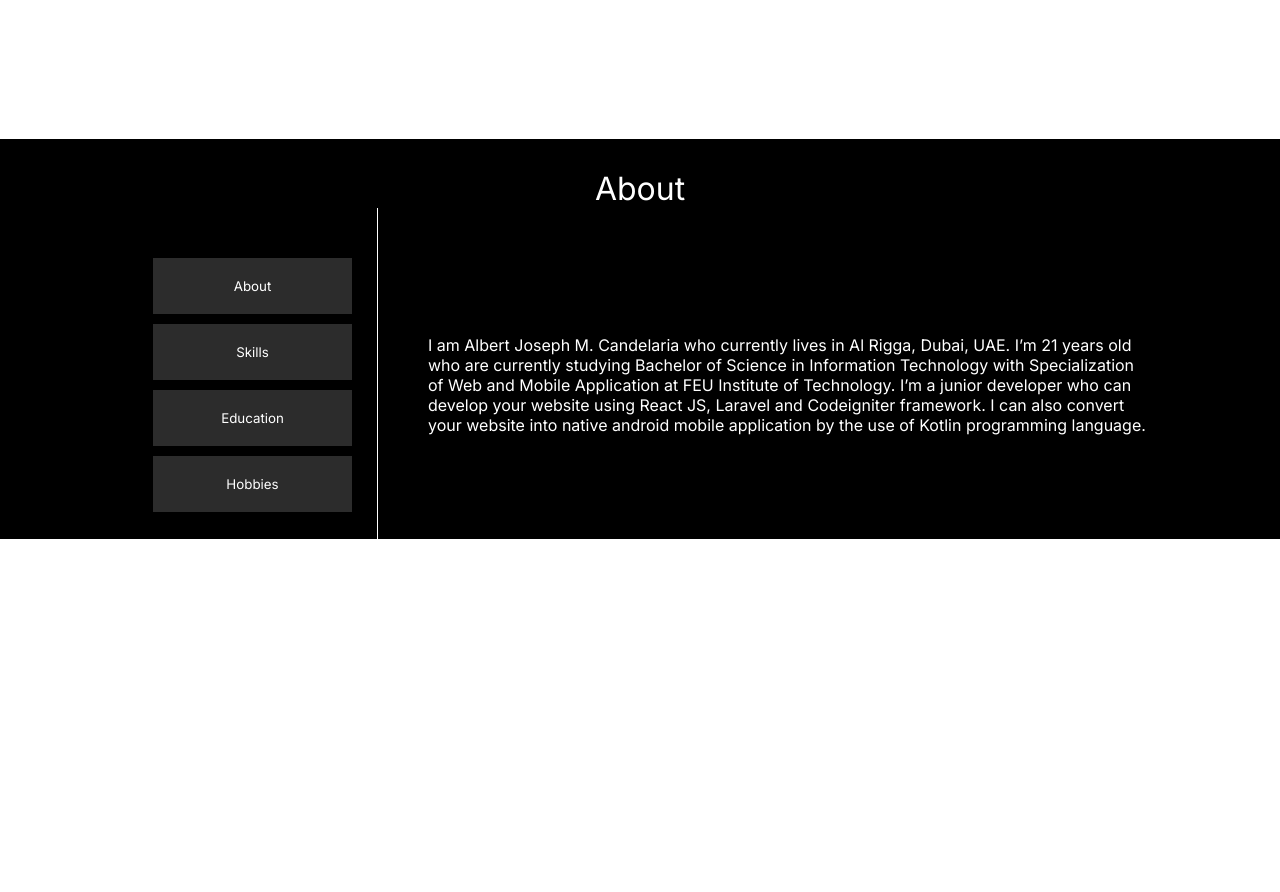
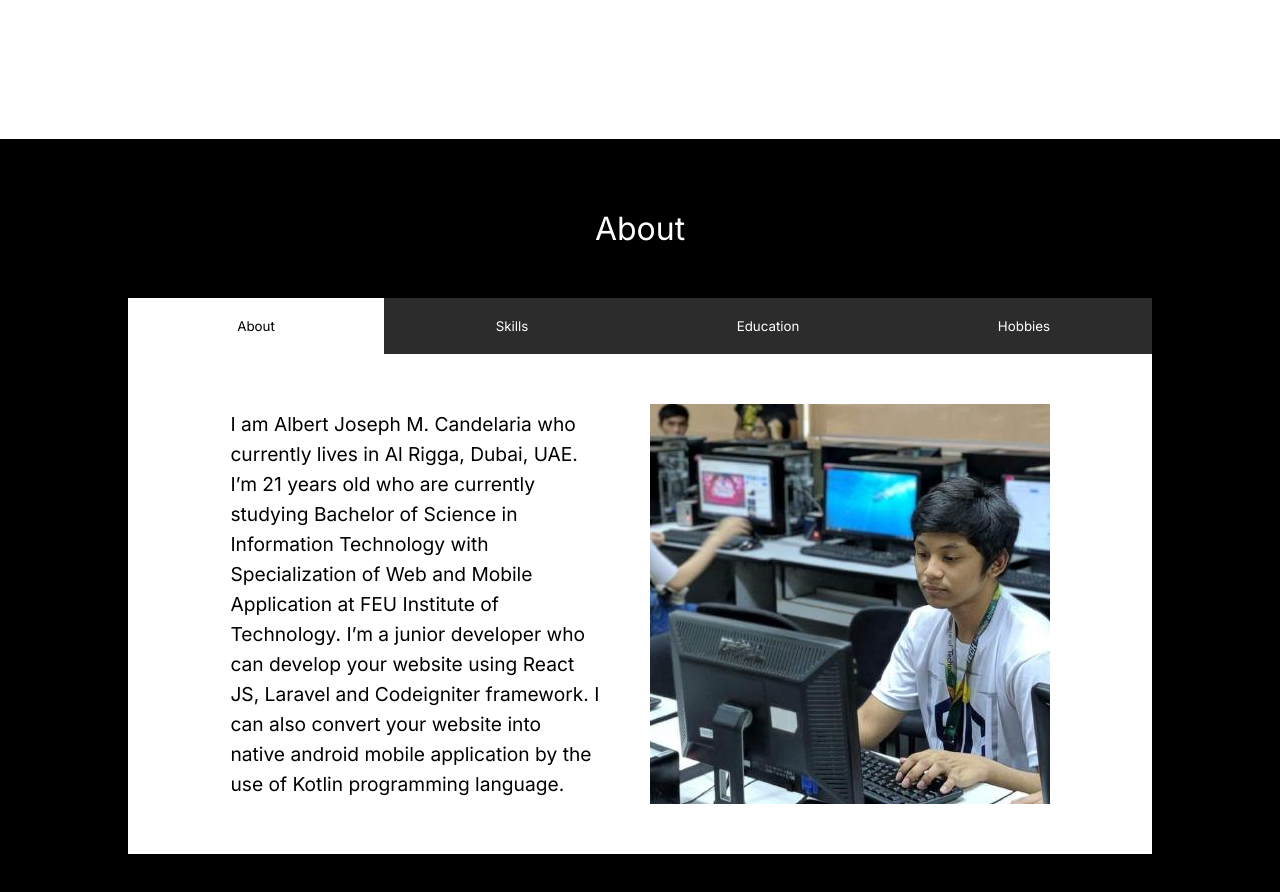
Before and after one commit to ajcandelariaa/reactjs-my-portfolio, a React (Create React App) app: page / in a window 1280 px wide. Shown: the part 680-1572 px from the top of the page. Before the commit the page ends 1272 px from the top, so only its background shows below. Built offline with nearby package versions, Linux system fonts and the light colour scheme.

Commit message:
About Info Applied

```diff
--- a/src/components/about/About.js
+++ b/src/components/about/About.js
@@ -1,16 +1,29 @@
-import React from "react";
+import React, { useState } from "react";
 import AboutButtons from "./about-components/about-buttons/AboutButtons";
+import AboutEducation from "./about-components/about-education/AboutEducation";
+import AboutHobbies from "./about-components/about-hobbies/AboutHobbies";
 import AboutInfo from "./about-components/about-info/AboutInfo";
+import AboutSkills from "./about-components/about-skills/AboutSkills";
 import style from "./About.module.css";
 
 function About() {
+  const [active, setActive] = useState("About");
+
   return (
     <div className={`${style.container} about`}>
       <div className={style.wrapper}>
         <p className={style.heading}>About</p>
-        <div className={style.about_grid}>
-          <AboutButtons />
-          <AboutInfo />
+        <AboutButtons active={active} setActive={setActive} />
+        <div className={style.info_container}>
+          {active === "About" ? (
+            <AboutInfo />
+          ) : active === "Skills" ? (
+            <AboutSkills />
+          ) : active === "Education" ? (
+            <AboutEducation />
+          ) : (
+            <AboutHobbies />
+          )}
         </div>
       </div>
     </div>
--- a/src/components/about/About.module.css
+++ b/src/components/about/About.module.css
@@ -1,19 +1,18 @@
 .container{
     background: #000;
-    height: 50vh;
 }
 .wrapper{
     width: 80%;
     margin: 0px auto;
     color: white;
-    padding: 30px 0px;
+    padding: 70px 0px;
 }
 .heading{
     font-size: 2rem;
     text-align: center;
 }
-.about_grid{
-    display: grid;
-    grid-template-columns: 250px auto;
-    align-items: center;
+.info_container{
+    background-color: white;
+    width: 100%;
+    height: 500px;
 }
--- a/src/components/about/about-components/about-buttons/AboutButtons.js
+++ b/src/components/about/about-components/about-buttons/AboutButtons.js
@@ -1,13 +1,13 @@
 import React from "react";
 import style from "./AboutButtons.module.css";
 
-function AboutButtons() {
+function AboutButtons({active, setActive}) {
   return (
     <div className={style.buttons}>
-      <button>About</button>
-      <button>Skills</button>
-      <button>Education</button>
-      <button>Hobbies</button>
+      <button className={active === "About" ? style.btn_active : style.btn } onClick={() => setActive("About")}>About</button>
+      <button className={active === "Skills" ? style.btn_active : style.btn } onClick={() => setActive("Skills")}>Skills</button>
+      <button className={active === "Education" ? style.btn_active : style.btn } onClick={() => setActive("Education")}>Education</button>
+      <button className={active === "Hobbies" ? style.btn_active : style.btn } onClick={() => setActive("Hobbies")}>Hobbies</button>
     </div>
   );
 }
--- a/src/components/about/about-components/about-buttons/AboutButtons.module.css
+++ b/src/components/about/about-components/about-buttons/AboutButtons.module.css
@@ -1,17 +1,27 @@
 .buttons{
-    padding: 50px 0px;
-    border-right: 1px solid white;
+    margin-top: 50px;
     display: flex;
-    flex-wrap: wrap;
     justify-content: center;
-    gap: 10px;
 }
-.buttons button{
+.buttons .btn{
+    background-color: #2C2C2C;
+    color: #fff;
     outline: none;
     border: none;
-    background-color: #2C2C2C;
-    color: #fff;
     cursor: pointer;
-    width: 80%;
+    width: 100%;
     padding: 20px 0px;
 }
+.buttons .btn:hover{
+    background-color: #4d4d4d;
+    color: #fff;
+}
+.buttons .btn_active{
+    background-color: #fff;
+    color: #000000;
+    outline: none;
+    border: none;
+    cursor: pointer;
+    width: 100%;
+    padding: 20px 0px;
+}
--- /dev/null
+++ b/src/components/about/about-components/about-education/AboutEducation.js
@@ -0,0 +1,9 @@
+import React from 'react'
+
+function AboutEducation() {
+  return (
+    <div>AboutEducation</div>
+  )
+}
+
+export default AboutEducation
--- /dev/null
+++ b/src/components/about/about-components/about-hobbies/AboutHobbies.js
@@ -0,0 +1,9 @@
+import React from 'react'
+
+function AboutHobbies() {
+  return (
+    <div>AboutHobbies</div>
+  )
+}
+
+export default AboutHobbies
--- a/src/components/about/about-components/about-info/AboutInfo.js
+++ b/src/components/about/about-components/about-info/AboutInfo.js
@@ -1,5 +1,6 @@
 import React from "react";
 import style from "./AboutInfo.module.css";
+import aj from "../../../../images/aj.jpg";
 
 function AboutInfo() {
   return (
@@ -13,6 +14,7 @@ function AboutInfo() {
         also convert your website into native android mobile application by the
         use of Kotlin programming language.
       </p>
+      <img src={aj} alt="aj" />
     </div>
   );
 }
--- a/src/components/about/about-components/about-info/AboutInfo.module.css
+++ b/src/components/about/about-components/about-info/AboutInfo.module.css
@@ -1,3 +1,21 @@
 .info{
-    padding-left: 50px;
+    width: 80%;
+    margin: 0 auto;
+    padding: 50px 0px;
+
+    display: grid;
+    grid-template-columns: 1fr 1fr;
+    align-items: center;
+    gap: 50px;
 }
+.info p{
+    width: 100%;
+    color: #000;
+    font-size: 1.2rem;
+    line-height: 30px;
+}
+.info img{
+    width: 400px;
+    height: 400px;
+    object-fit: cover;
+}
--- /dev/null
+++ b/src/components/about/about-components/about-skills/AboutSkills.js
@@ -0,0 +1,9 @@
+import React from 'react'
+
+function AboutSkills() {
+  return (
+    <div>AboutSkills</div>
+  )
+}
+
+export default AboutSkills
```
